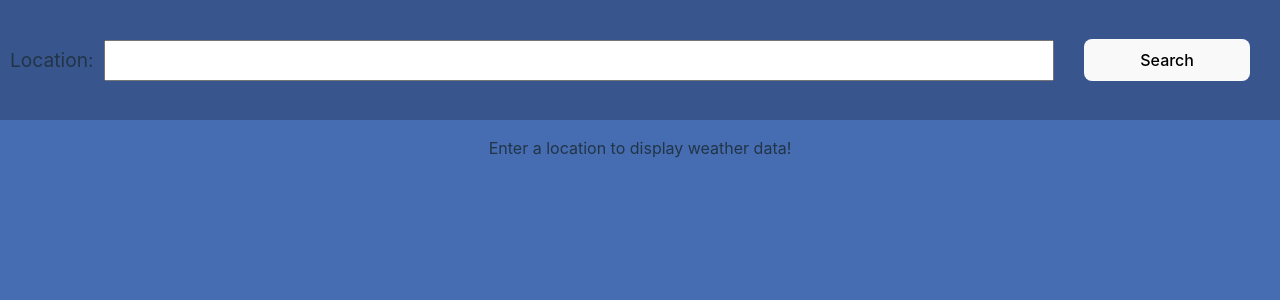
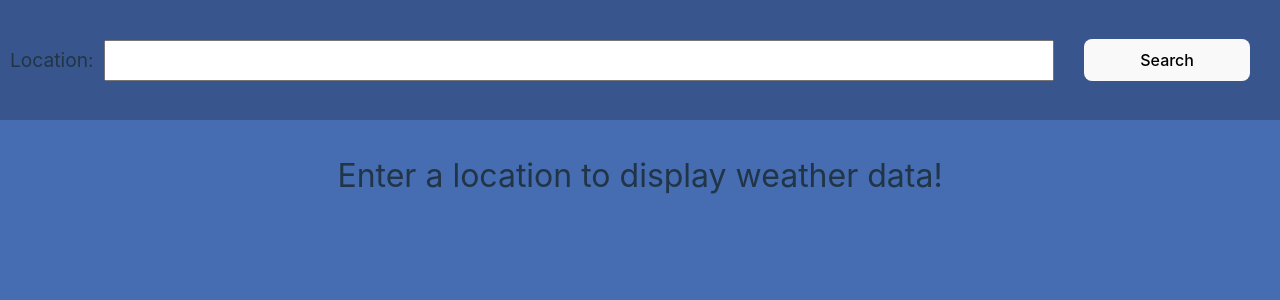
Before and after one commit to BerinMadzak/Weather-Forecast, a React (Vite) app: page / in a window 1280 px wide. Shown: the top 300 px of the page. Built offline with nearby package versions, Linux system fonts and the light colour scheme.

Commit message:
Small fixes and improvements

```diff
--- a/src/App.css
+++ b/src/App.css
@@ -138,6 +138,10 @@ img {
   height: 100px;
 }
 
+.info {
+  font-size: 2rem;
+}
+
 /* Media Queries */
 @media (max-width: 600px) {
   .seven-day {
--- a/src/App.jsx
+++ b/src/App.jsx
@@ -6,7 +6,7 @@ import WeatherData from './components/WeatherData';
 
 function App() {
   const [data, setData] = useState('');
-  const [loading, setLoading] = useState(false);
+  const [loading, setLoading] = useState('wait');
 
   async function loadData(event) {
     event.preventDefault();
@@ -14,7 +14,6 @@ function App() {
 
     const weatherData = await getWeatherData(location, setLoading);
     setData(weatherData);
-    console.log(weatherData);
   }
 
   return (
--- a/src/components/SevenDayForecast.jsx
+++ b/src/components/SevenDayForecast.jsx
@@ -3,7 +3,7 @@ import DayForecast from "./DayForecast";
 export default function SevenDayForecast({data}) {
     return (
         <div className="seven-day">
-            {data && data.map(day => <DayForecast key={data.date} data={day} />)}
+            {data && data.map(day => <DayForecast key={day.date} data={day} />)}
         </div>
     );
 }
--- a/src/components/WeatherData.jsx
+++ b/src/components/WeatherData.jsx
@@ -1,9 +1,10 @@
 import SevenDayForecast from "./SevenDayForecast";
 
 export default function WeatherData({data, loading}) {
-    if(loading) return <div className="loader"></div>;
+    if(loading === 'loading') return <div className="loader"></div>;
+    if(loading === 'error') return <p className="info">Failed to find location - Please try again!</p>
 
-    if(!data) return <p>Enter a location to display weather data!</p>;
+    if(!data) return <p className="info">Enter a location to display weather data!</p>;
 
     let date = new Date(data.date);
     return (
--- a/src/helpers/weatherData.js
+++ b/src/helpers/weatherData.js
@@ -1,14 +1,14 @@
 export async function getWeatherData(location, setLoading) {
     if(location === '') return;
     try {
-        setLoading(true);
+        setLoading('loading');
         let response = await fetch(`https://weather.visualcrossing.com/VisualCrossingWebServices/rest/services/timeline/${location}/next6days?unitGroup=metric&key=${import.meta.env.VITE_WEATHER_KEY}&contentType=json`);
         let data = await response.json();
-        console.log(data);
-        setLoading(false);
+        setLoading('wait');
         return processData(data);
     }
     catch(e) {
+        setLoading('error');
         console.log(e);
     }
 }
```
